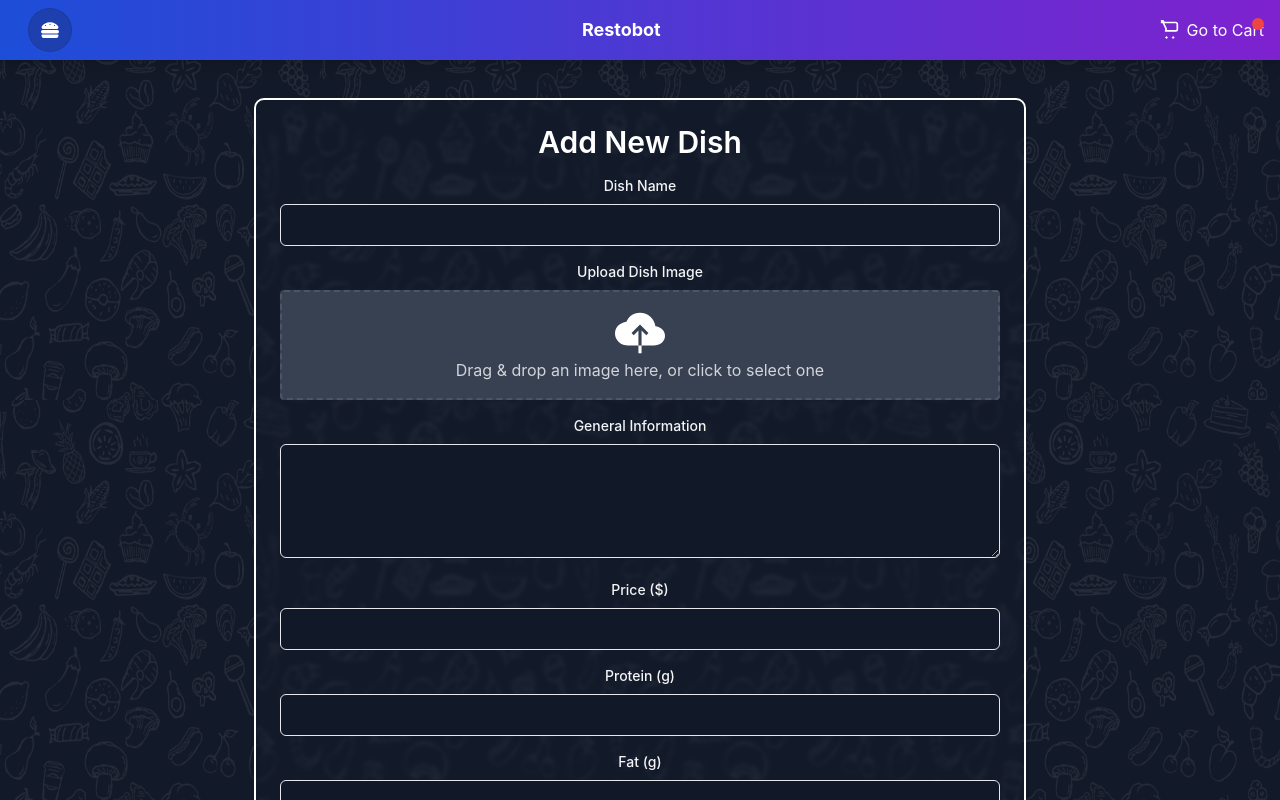
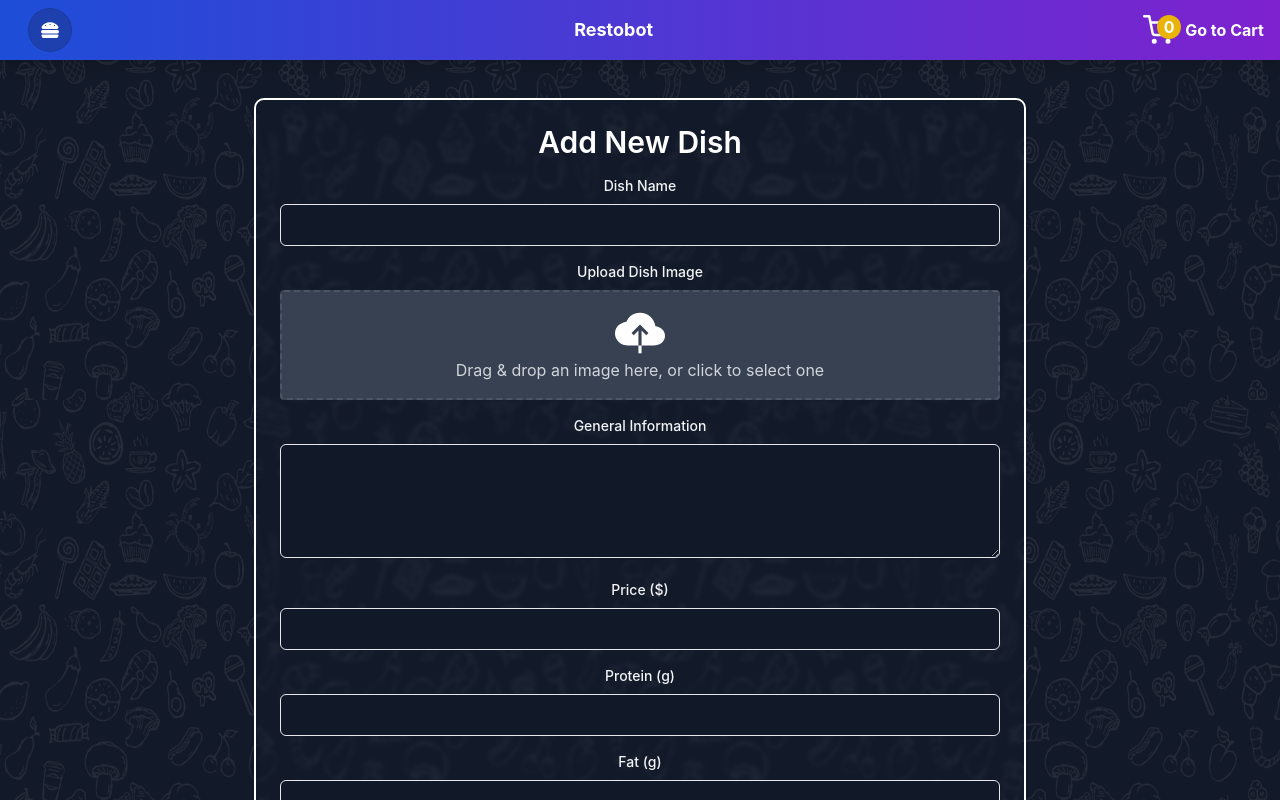
Before and after one commit to sujnankumar/miniProject-frontend, a React (Create React App) app: page /restaurant/adddish in a window 1280 px wide. Built offline with nearby package versions, Linux system fonts and the light colour scheme; no server answers.

Commit message:
Cart changes

```diff
--- a/package.json
+++ b/package.json
@@ -19,6 +19,7 @@
     "font-awesome": "^4.7.0",
     "framer-motion": "^11.11.17",
     "mdb-react-ui-kit": "^9.0.0",
+    "mitt": "^3.0.1",
     "qrcode.react": "^4.1.0",
     "react": "^18.3.1",
     "react-dom": "^18.3.1",
--- a/src/components/Chat/DishOption.js
+++ b/src/components/Chat/DishOption.js
@@ -5,6 +5,7 @@ import { BiFoodTag } from "react-icons/bi";
 import FoodInfoModal from './FoodInfo';
 import './css/ModalAnimation.css';
 import Alert from "../Alert";
+import { emitter } from '../events';
 
 const DishOption = ({ dish }) => {
   const [flipped, setFlipped] = useState(false);
@@ -41,6 +42,7 @@ const DishOption = ({ dish }) => {
       );
       setMessage(response.data.message);
       setError("");
+      emitter.emit('updateCartQuantity');
     } catch (err) {
       setError(err.response?.data?.message || "Failed to add to cart");
       setMessage("");
--- a/src/components/Customer/Cart.js
+++ b/src/components/Customer/Cart.js
@@ -1,8 +1,9 @@
 import React, { useState, useEffect } from 'react';
-import { Link } from 'react-router-dom';
+import { useNavigate, Link } from 'react-router-dom';
 import { FaPlus, FaMinus } from "react-icons/fa";
 import { FaTrash } from "react-icons/fa6";
 import axios from '../../axios';
+import { emitter } from '../events';
 
 const Cart = () => {
   const [cart, setCart] = useState([]);
@@ -10,6 +11,16 @@ const Cart = () => {
   const [error, setError] = useState('');
   const [total, setTotal] = useState(0);
   const sessionId = sessionStorage.getItem('session_id');
+  const navigate = useNavigate();
+
+  const goBack = async () => {
+    try {
+      const response = await axios.get(`/api/get_restId_from_sessionId/${sessionId}`);
+      navigate(`/chat/${response.data.rest_id}`);
+    } catch (err) {
+      setError(err.response?.data?.message || "Failed to fetch restaurant ID");
+    }
+  };
 
   const fetchCart = async () => {
     try {
@@ -39,13 +50,15 @@ const Cart = () => {
 
     try {
       await axios.post(`/api/${sessionId}/update_cart`, { id, operation: 'increase' });
+      await fetchCart();
+      emitter.emit('updateCartQuantity');
     } catch (err) {
       setError(err.response?.data?.message || "Failed to update cart");
     }
   };
 
   const handleDecrease = async (id) => {
-    const item = cart.find(item => item.id === id);
+    const item = cart.find(item => item.dish_id === id);
     if (item.quantity > 1) {
       const updatedCart = cart.map(item =>
         item.id === id ? { ...item, quantity: item.quantity - 1 } : item
@@ -55,6 +68,8 @@ const Cart = () => {
 
       try {
         await axios.post(`/api/${sessionId}/update_cart`, { id, operation: 'decrease' });
+        await fetchCart();
+        emitter.emit('updateCartQuantity');
       } catch (err) {
         setError(err.response?.data?.message || "Failed to update cart");
       }
@@ -70,6 +85,8 @@ const Cart = () => {
 
     try {
       await axios.post(`/api/${sessionId}/delete_cart_item`, { id });
+      await fetchCart();
+      emitter.emit('updateCartQuantity');
     } catch (err) {
       setError(err.response?.data?.message || "Failed to delete item from cart");
     }
@@ -107,7 +124,7 @@ const Cart = () => {
               <div className="flex-1">
                 <div className="flex justify-between items-center">
                   <h3 className="text-xl text-gray-100">{item.dish_name}</h3>
-                  <p className="text-lg text-gray-100">${item.price.toFixed(2)}</p>
+                  <p className="text-lg text-gray-100">₹ {item.price.toFixed(2)}</p>
                 </div>
                 {/* Quantity Box */}
                 <div className="flex items-center mt-4 bottom-0">
@@ -137,20 +154,19 @@ const Cart = () => {
         ) : (
           <p className="text-gray-500">Your cart is empty.</p>
         )}
-        <Link to={'/'}>
           <button
             className="mt-4 bg-green-600 text-white py-2 px-4 rounded-lg hover:bg-green-700"
+            onClick={goBack}
           >
             Add More Items
           </button>
-        </Link>
       </div>
 
       {/* Right: Total */}
       <div className="w-full h-48 lg:w-1/3 bg-gray-800 bg-opacity-45 outline outline-2 outline-gray-700 rounded-lg shadow-lg p-6">
         <h2 className="text-2xl text-white mb-4">Order Summary</h2>
         <p className="text-gray-100">
-          Total: <span className="font-bold text-lg text-white">${total.toFixed(2)}</span>
+          Total: <span className="font-bold text-lg text-white">₹ {total.toFixed(2)}</span>
         </p>
         <Link to={'/payment'}>
           <button
--- a/src/components/Navigation/Navbar.js
+++ b/src/components/Navigation/Navbar.js
@@ -3,14 +3,32 @@ import { Link } from 'react-router-dom';
 import { FaHamburger } from "react-icons/fa";
 import Sidebar from './Sidebar';
 import axios from '../../axios';
+import { FiShoppingCart } from "react-icons/fi";
+import { emitter } from '../events'; // Import the event emitter
 
 const Navbar = () => {
   const [bgColor, setBgColor] = useState('linear-gradient(to right, #D84315, #6d28d9)'); // Default gradient
   const [sidebarOpen, setSidebarOpen] = useState(false);
   const [role, setRole] = useState('user'); // Default role (user)
+  const [cartItems, setCartItems] = useState(0);
+  const sessionId = sessionStorage.getItem('session_id');
 
   const toggleSidebar = () => {
     setSidebarOpen(!sidebarOpen);
+  };
+
+  const getCartQuantity = async () => {
+    if (sessionId) {
+      try {
+        console.log('Fetching cart quantity...');
+        const response = await axios.get(`/api/get_cart_quantity/${sessionId}`);
+        setCartItems(response.data.quantity || 0);
+      } catch (error) {
+        console.error('Error fetching cart quantity:', error);
+      }
+    } else {
+      setCartItems(0);
+    }
   };
 
   useEffect(() => {
@@ -36,8 +54,19 @@ const Navbar = () => {
       }
     };
 
+    // Fetch initial cart quantity
     fetchNavbarColor();
     fetchUserRole();
+    getCartQuantity();
+
+    // Listen for cart updates
+    const updateListener = () => getCartQuantity();
+    emitter.on('updateCartQuantity', updateListener);
+
+    // Cleanup listener on unmount
+    return () => {
+      emitter.off('updateCartQuantity', updateListener);
+    };
   }, []);
 
   useEffect(() => {
@@ -61,26 +90,11 @@ const Navbar = () => {
         </Link>
         <Link to="/cart">
           <button className="relative flex items-center ml-auto">
-            <svg
-              xmlns="http://www.w3.org/2000/svg"
-              className="h-5 w-5 text-white mr-2"
-              fill="none"
-              viewBox="0 0 24 24"
-              stroke="currentColor"
-            >
-              <path
-                strokeLinecap="round"
-                strokeLinejoin="round"
-                strokeWidth={2}
-                d="M3 3h2l3.6 7.59L8 13H20a2 2 0 002-2V5a2 2 0 00-2-2H6L5 1H3"
-              />
-              <circle cx="9" cy="21" r="1" fill="currentColor" />
-              <circle cx="17" cy="21" r="1" fill="currentColor" />
-            </svg>
-            <span className="text-white">
+            <FiShoppingCart className='text-3xl text-white' />
+            <span className="text-white ml-3 font-bold">
               Go to Cart
             </span>
-            <span className="absolute top-0 right-0 inline-flex items-center justify-center h-3 w-3 bg-red-500 rounded-full"></span>
+            <span className="absolute top-0 left-3.5 inline-flex items-center justify-center h-3 w-3 bg-yellow-500 p-3 rounded-full text-white font-bold">{cartItems}</span>
           </button>
         </Link>
       </div>
--- a/src/components/RestaurantDashboard/RestaurantInfo.js
+++ b/src/components/RestaurantDashboard/RestaurantInfo.js
@@ -2,6 +2,7 @@ import React,  {useState, useEffect} from 'react';
 import { useNavigate, useParams } from 'react-router-dom'; // Import useNavigate for redirection
 import axiosInstance from '../../axios'; // Import axios instance
 import '../css/ScrollBar.css';
+import Alert from '../Alert';
 
 const RestaurantProfile = () => {
   const { id } = useParams();
@@ -22,7 +23,7 @@ const RestaurantProfile = () => {
 
     fetchInfo();
 
-  }, []);
+  }, [id]);
 
   const navigate = useNavigate();
 
@@ -121,6 +122,7 @@ const RestaurantProfile = () => {
       <footer className="bg-gray-800 py-6 mt-10">
         <p className="text-center text-gray-500">&copy; 2024 The Grand Gourmet. All Rights Reserved.</p>
       </footer>
+      {error && <Alert type="danger" message={error} onClose={() => setError("")} />}
     </div>
   );
 };
--- a/src/components/RestaurantForms/AddDishForm.js
+++ b/src/components/RestaurantForms/AddDishForm.js
@@ -3,9 +3,11 @@ import { IoCloudUploadSharp } from "react-icons/io5";
 import { useDropzone } from 'react-dropzone';
 import './AddDishForm.css';
 import axiosInstance from '../../axios';
+import Alert from '../Alert';
 
 const AddDishForm = () => {
   const [imagePreview, setImagePreview] = useState(null);
+  const [message, setMessage] = useState('');
   const [error, setError] = useState(null);
 
   // Dropzone configuration for file input
@@ -104,7 +106,7 @@ const AddDishForm = () => {
       });
 
       console.log("Dish created successfully:", response.data);
-      alert(response.data.message);
+      setMessage(response.data.message);
     } catch (error) {
       console.error("Error creating dish:", error);
       setError(error.response?.data?.message || "An error occurred while creating the dish.");
@@ -236,6 +238,8 @@ const AddDishForm = () => {
         Add Dish
       </button>
     </form>
+    {error && <Alert type="danger" message={error} onClose={() => setError("")} />}
+    {message && <Alert type="success" message={message} onClose={() => setMessage("")} />}
     </div>
   );
 };
--- /dev/null
+++ b/src/components/events.js
@@ -0,0 +1,2 @@
+import mitt from 'mitt';
+export const emitter = mitt();
```
Also changed, not shown: 1 other file (tests, documents, lock files or other folders).
